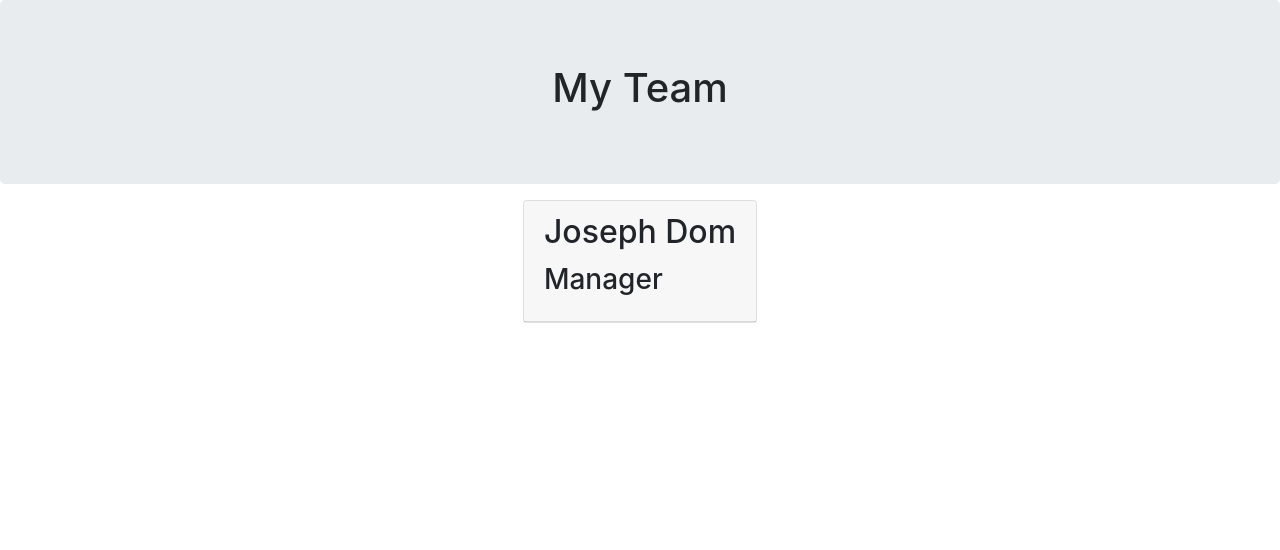
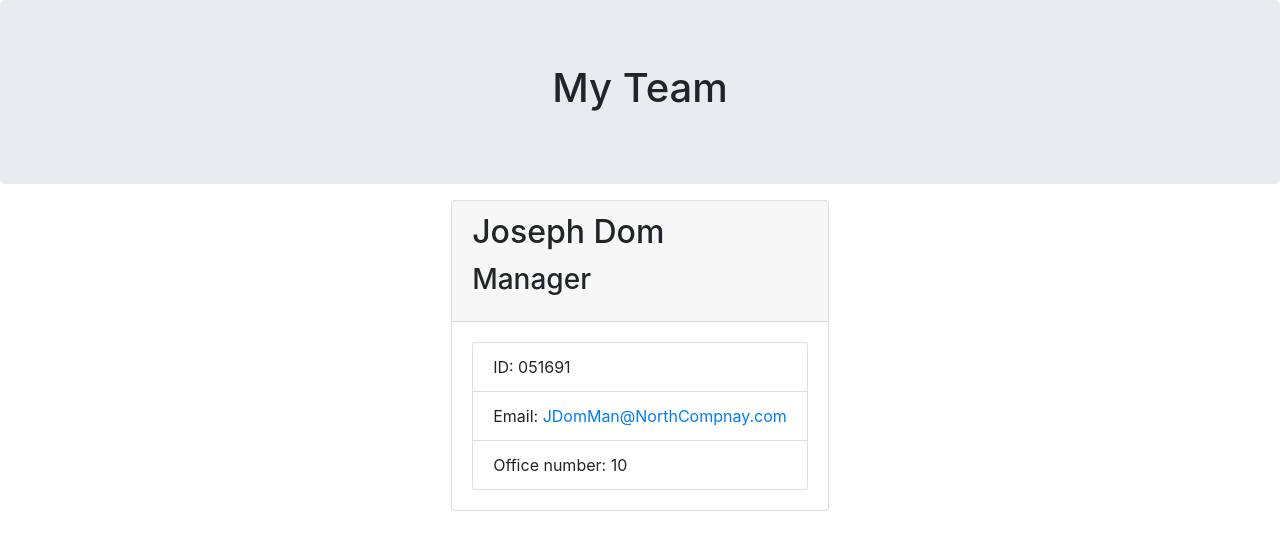
Before and after one commit to CMFuertes/Team-Profile-Generator, a website: page output/team.html in a window 1280 px wide. Drawn offline with nearby package versions, Linux system fonts and the light colour scheme.

Commit message:
updated card

```diff
--- a/output/team.html
+++ b/output/team.html
@@ -25,6 +25,16 @@
                         <h2 class="card-title">Joseph Dom</h2>
                         <h3 class="card-title">Manager</h3>
                     </div>
+                    <div class="card-body">
+                        <ul class="list-group">
+                            <li class="list-group-item">ID: 051691</li>
+                            <li class="list-group-item">Email: <a
+                                    href="mailto:JDomMan@NorthCompany.com">JDomMan@NorthCompnay.com</a></li>
+                            <li class="list-group-item">Office number: 10</li>
+                        </ul>
+                    </div>
+                </div>
+
 
 
 
```
